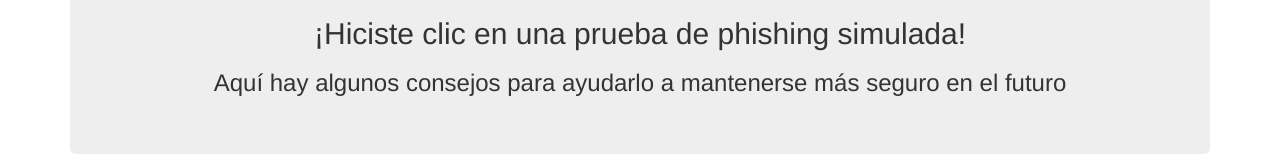
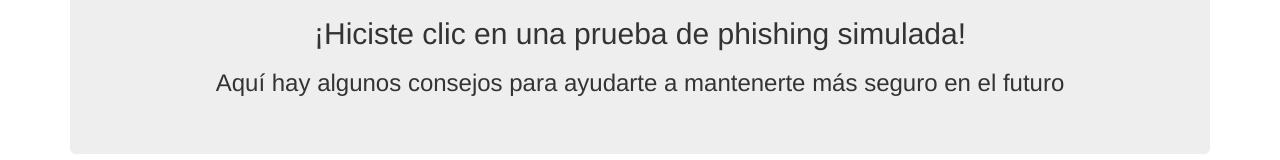
Before and after one commit to AlejandroDLMClikalia/phising, a plain HTML site: page index.html in a window 1280 px wide. Shown: the part 121-281 px from the top of the page. Drawn offline with nearby package versions, Linux system fonts and the light colour scheme.

Commit message:
Cambios en el header

```diff
--- a/index.html
+++ b/index.html
@@ -25,7 +25,7 @@
   <div class="container" style="text-align:center">
     <div class="jumbotron">
       <h2>¡Hiciste clic en una prueba de phishing simulada!</h2>
-      <h3>Aquí hay algunos consejos para ayudarlo a mantenerse más seguro en el futuro</h3>
+      <h3>Aquí hay algunos consejos para ayudarte a mantenerte más seguro en el futuro</h3>
     </div>
     <div class="row">
       <div class="col-md-4"><h1>Tip: #1</h1>
```
